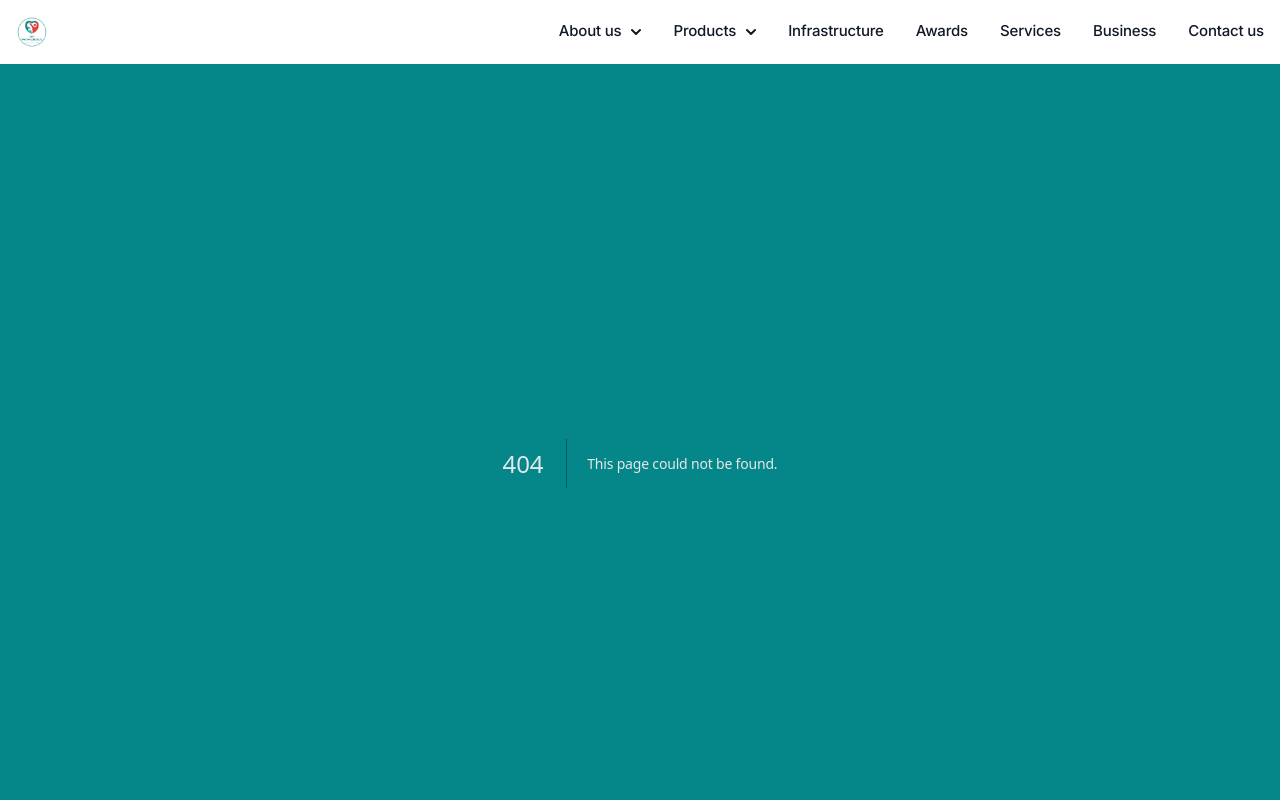
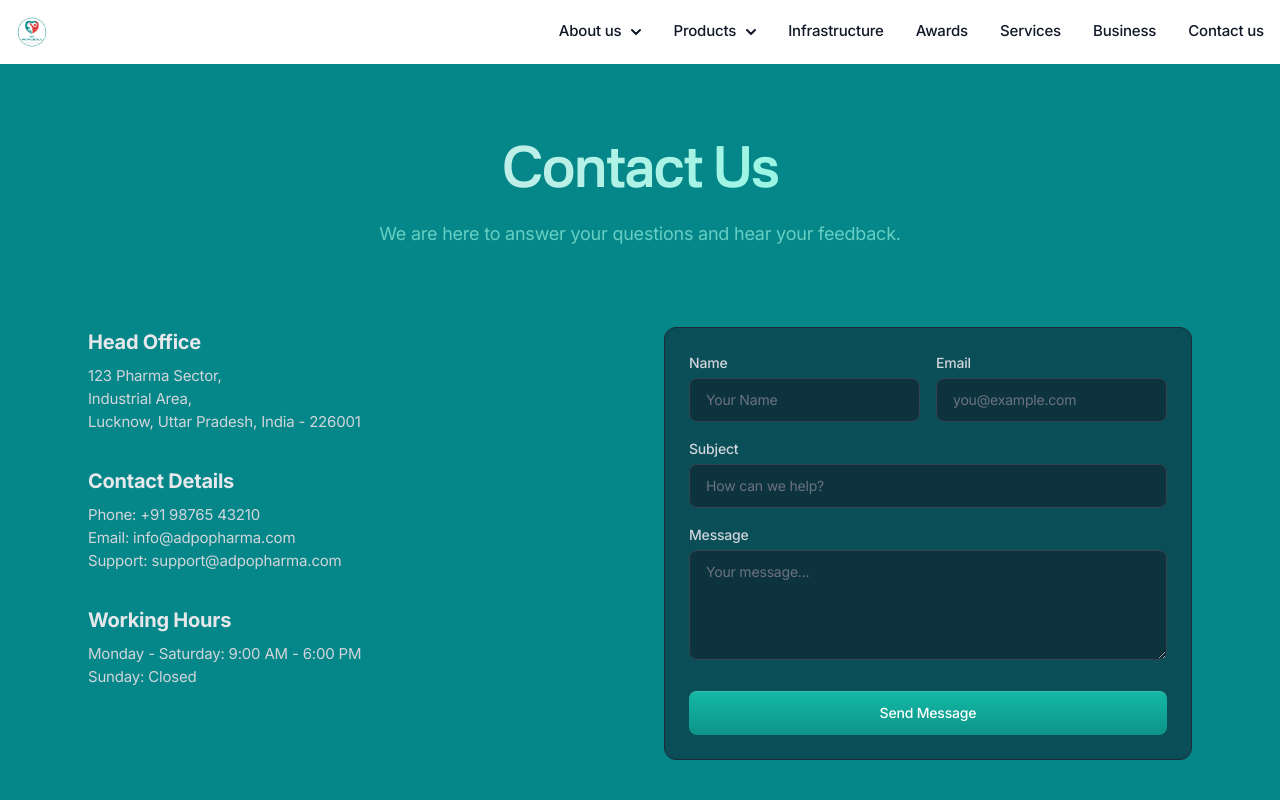
Before and after one commit to nani67/ADPI-Pharmaceuticals, a Next.js app: page /contact in a window 1280 px wide. Before the commit this address had no page. Shown: the top 800 px of the page. Built offline with nearby package versions, Linux system fonts and the light colour scheme.

Commit message:
add Contact page with form

```diff
--- /dev/null
+++ b/app/(default)/contact/page.tsx
@@ -0,0 +1,72 @@
+import ContactForm from "@/components/contact-form";
+
+export const metadata = {
+  title: "Contact Us - ADPI Pharmaceuticals",
+  description:
+    "Get in touch with ADPI Pharmaceuticals. Address, phone, email, and contact form.",
+};
+
+export default function Contact() {
+  return (
+    <section>
+      <div className="mx-auto max-w-6xl px-4 sm:px-6">
+        <div className="py-12 md:py-20">
+          {/* Section header */}
+          <div className="pb-12 text-center md:pb-20">
+            <h1
+              className="animate-[gradient_6s_linear_infinite] bg-[linear-gradient(to_right,theme(colors.gray.200),theme(colors.teal.200),theme(colors.gray.50),theme(colors.teal.300),theme(colors.gray.200))] bg-[length:200%_auto] bg-clip-text pb-5 font-nacelle text-4xl font-semibold text-transparent md:text-5xl"
+              data-aos="fade-up"
+            >
+              Contact Us
+            </h1>
+            <p
+              className="text-lg text-teal-200/65"
+              data-aos="fade-up"
+              data-aos-delay={200}
+            >
+              We are here to answer your questions and hear your feedback.
+            </p>
+          </div>
+
+          <div className="grid gap-12 md:grid-cols-2">
+            {/* Contact Info */}
+            <div className="space-y-8">
+              <div>
+                <h3 className="mb-2 text-xl font-bold text-gray-200">
+                  Head Office
+                </h3>
+                <p className="text-gray-300">
+                  123 Pharma Sector, <br />
+                  Industrial Area, <br />
+                  Lucknow, Uttar Pradesh, India - 226001
+                </p>
+              </div>
+              <div>
+                <h3 className="mb-2 text-xl font-bold text-gray-200">
+                  Contact Details
+                </h3>
+                <p className="text-gray-300">
+                  Phone: +91 98765 43210 <br />
+                  Email: info@adpopharma.com <br />
+                  Support: support@adpopharma.com
+                </p>
+              </div>
+              <div>
+                <h3 className="mb-2 text-xl font-bold text-gray-200">
+                  Working Hours
+                </h3>
+                <p className="text-gray-300">
+                  Monday - Saturday: 9:00 AM - 6:00 PM <br />
+                  Sunday: Closed
+                </p>
+              </div>
+            </div>
+
+            {/* Form */}
+            <ContactForm />
+          </div>
+        </div>
+      </div>
+    </section>
+  );
+}
--- /dev/null
+++ b/app/api/contact/route.ts
@@ -0,0 +1,72 @@
+import { NextRequest, NextResponse } from "next/server";
+import nodemailer from "nodemailer";
+
+export async function POST(request: NextRequest) {
+  try {
+    // Parse the request body
+    const body = await request.json();
+    const { name, email, subject, message } = body;
+
+    if (!name || !email || !message) {
+      return NextResponse.json(
+        {
+          error: "Validation failed",
+          details: "Name, email and message are required",
+        },
+        { status: 400 },
+      );
+    }
+
+    // Create transporter
+    const transporter = nodemailer.createTransport({
+      service: "gmail",
+      auth: {
+        user: process.env.SENDER_GMAIL_USER,
+        pass: process.env.SENDER_GMAIL_APP_PASSWORD,
+      },
+    });
+
+    // Email options
+    const mailOptions = {
+      from: `"${"ADPI Pharmaceuticals"}" <${process.env.SENDER_GMAIL_USER}>`,
+      to: process.env.RECEIVER_GMAIL_USER,
+      replyTo: email, // User's email for easy reply
+      subject: subject || `Contact Form: Message from ${name}`,
+      text: message,
+      html: `
+        <div style="font-family: Arial, sans-serif; padding: 20px; max-width: 600px;">
+          <h2 style="color: #14b8a6;">New Contact Form Submission</h2>
+          <div style="background-color: #f3f4f6; padding: 20px; border-radius: 8px; margin: 20px 0;">
+            <p style="margin: 10px 0;"><strong>Name:</strong> ${name}</p>
+            <p style="margin: 10px 0;"><strong>Email:</strong> ${email}</p>
+            ${subject ? `<p style="margin: 10px 0;"><strong>Subject:</strong> ${subject}</p>` : ""}
+            <p style="margin: 10px 0;"><strong>Message:</strong> ${message}</p>
+          </div>
+        </div>
+      `,
+    };
+
+    // Send email
+    await transporter.sendMail(mailOptions);
+
+    return NextResponse.json(
+      {
+        error: "Form submitted successfully",
+        success: true,
+      },
+      { status: 200 },
+    );
+  } catch (error) {
+    console.error("Email send error:", error);
+
+    return NextResponse.json(
+      {
+        error: "Failed to send email",
+        details:
+          error instanceof Error ? error.message : "Please try again later.",
+        success: false,
+      },
+      { status: 500 },
+    );
+  }
+}
--- /dev/null
+++ b/components/contact-form.tsx
@@ -0,0 +1,172 @@
+"use client";
+
+import axios from "axios";
+import { Loader2 } from "lucide-react";
+import React, { useState } from "react";
+import { toast } from "sonner";
+
+const ContactForm = () => {
+  const [isSending, setIsSending] = useState<boolean>(false);
+
+  const [formData, setFormData] = useState({
+    name: "",
+    email: "",
+    subject: "",
+    message: "",
+  });
+
+  const handleFormSubmit = async (e: React.FormEvent<HTMLFormElement>) => {
+    e.preventDefault();
+    try {
+      setIsSending(true);
+      await axios.post("/api/contact", formData);
+
+      toast.success("Form submitted successfully", {
+        description:
+          "Thank you for your message. We will get back to you soon.",
+      });
+      setFormData({
+        name: "",
+        email: "",
+        subject: "",
+        message: "",
+      });
+    } catch (error) {
+      let errTitle = "Failed to send message";
+      let errDescription = "Please try again later.";
+
+      if (axios.isAxiosError(error)) {
+        errTitle = error.response?.data && error.response?.data?.error;
+        errDescription = error.response?.data && error.response?.data.details;
+      }
+
+      toast.error(errTitle, {
+        description: errDescription,
+      });
+
+      console.log("Error: ", {
+        errTitle,
+        errDescription,
+        error,
+      });
+    } finally {
+      setIsSending(false);
+    }
+  };
+
+  return (
+    <form
+      onSubmit={handleFormSubmit}
+      className="space-y-4 rounded-xl bg-gray-900/50 p-6 border border-gray-800"
+    >
+      <div className="grid grid-cols-1 gap-4 md:grid-cols-2">
+        <div>
+          <label
+            className="mb-1 block text-sm font-medium text-gray-300"
+            htmlFor="name"
+          >
+            Name
+          </label>
+          <input
+            value={formData.name}
+            onChange={(e: React.ChangeEvent<HTMLInputElement>) =>
+              setFormData({
+                ...formData,
+                name: e.target.value,
+              })
+            }
+            id="name"
+            type="text"
+            className="form-input w-full rounded-lg border-gray-700 bg-gray-800 text-gray-200 focus:border-teal-500 focus:ring-teal-500 placeholder:text-gray-500"
+            placeholder="Your Name"
+            required
+          />
+        </div>
+        <div>
+          <label
+            className="mb-1 block text-sm font-medium text-gray-300"
+            htmlFor="email"
+          >
+            Email
+          </label>
+          <input
+            value={formData.email}
+            onChange={(e: React.ChangeEvent<HTMLInputElement>) =>
+              setFormData({
+                ...formData,
+                email: e.target.value,
+              })
+            }
+            id="email"
+            type="email"
+            className="form-input w-full rounded-lg border-gray-700 bg-gray-800 text-gray-200 focus:border-teal-500 focus:ring-teal-500 placeholder:text-gray-500"
+            placeholder="you@example.com"
+            required
+          />
+        </div>
+      </div>
+      <div>
+        <label
+          className="mb-1 block text-sm font-medium text-gray-300"
+          htmlFor="subject"
+        >
+          Subject
+        </label>
+        <input
+          value={formData.subject}
+          onChange={(e: React.ChangeEvent<HTMLInputElement>) =>
+            setFormData({
+              ...formData,
+              subject: e.target.value,
+            })
+          }
+          id="subject"
+          type="text"
+          className="form-input w-full rounded-lg border-gray-700 bg-gray-800 text-gray-200 focus:border-teal-500 focus:ring-teal-500 placeholder:text-gray-500"
+          placeholder="How can we help?"
+          required
+        />
+      </div>
+      <div>
+        <label
+          className="mb-1 block text-sm font-medium text-gray-300"
+          htmlFor="message"
+        >
+          Message
+        </label>
+        <textarea
+          value={formData.message}
+          onChange={(e: React.ChangeEvent<HTMLTextAreaElement>) =>
+            setFormData({
+              ...formData,
+              message: e.target.value,
+            })
+          }
+          id="message"
+          rows={4}
+          className="form-textarea w-full rounded-lg border-gray-700 bg-gray-800 text-gray-200 focus:border-teal-500 focus:ring-teal-500 placeholder:text-gray-500"
+          placeholder="Your message..."
+          required
+        ></textarea>
+      </div>
+      <div className="pt-2">
+        <button
+          type="submit"
+          disabled={isSending}
+          className="btn w-full bg-gradient-to-t from-teal-600 to-teal-500 bg-[length:100%_100%] bg-[bottom] text-white shadow-[inset_0px_1px_0px_0px_theme(colors.white/.16)] hover:bg-[length:100%_150%] disabled:opacity-50"
+        >
+          {isSending ? (
+            <>
+              <Loader2 className="mr-2 h-5 w-5 animate-spin" />
+              Sending...
+            </>
+          ) : (
+            "Send Message"
+          )}
+        </button>
+      </div>
+    </form>
+  );
+};
+
+export default ContactForm;
```
